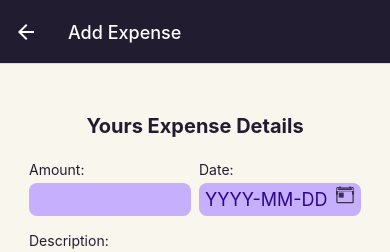
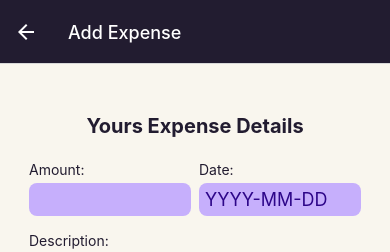
Before and after one commit to Manish8798/Expense-Tracker, a React Native app: screen /ManageExpense in a window 390 px wide. Shown: the top 252 px of the page. Built offline with nearby package versions, Linux system fonts and the light colour scheme; no server answers.

Commit message:
Date validation added

```diff
--- a/component/ManageExpense/ExpenseForm.js
+++ b/component/ManageExpense/ExpenseForm.js
@@ -95,13 +95,13 @@ function ExpenseForm({ submitButtonLabel, onCancel, onSubmit, defaultValues }) {
               value: inputs.date.value,
             }}
           />
-          <Ionicons
+          {/* <Ionicons
             name="today-outline"
             size={20}
             color={GlobalStyle.colors.gray500}
             style={styles.iconStyle}
             onPress={() => console.log("Date")}
-          />
+          /> */}
         </View>
         <Input
           label="Description:"
@@ -169,10 +169,5 @@ const styles = StyleSheet.create({
     borderWidth: 1,
     borderColor: GlobalStyle.colors.gray500,
   },
-  iconStyle: {
-    position: "absolute",
-    end: 2,
-    padding: 8,
-    bottom: 10,
-  },
+  iconStyle: {},
 });
```
